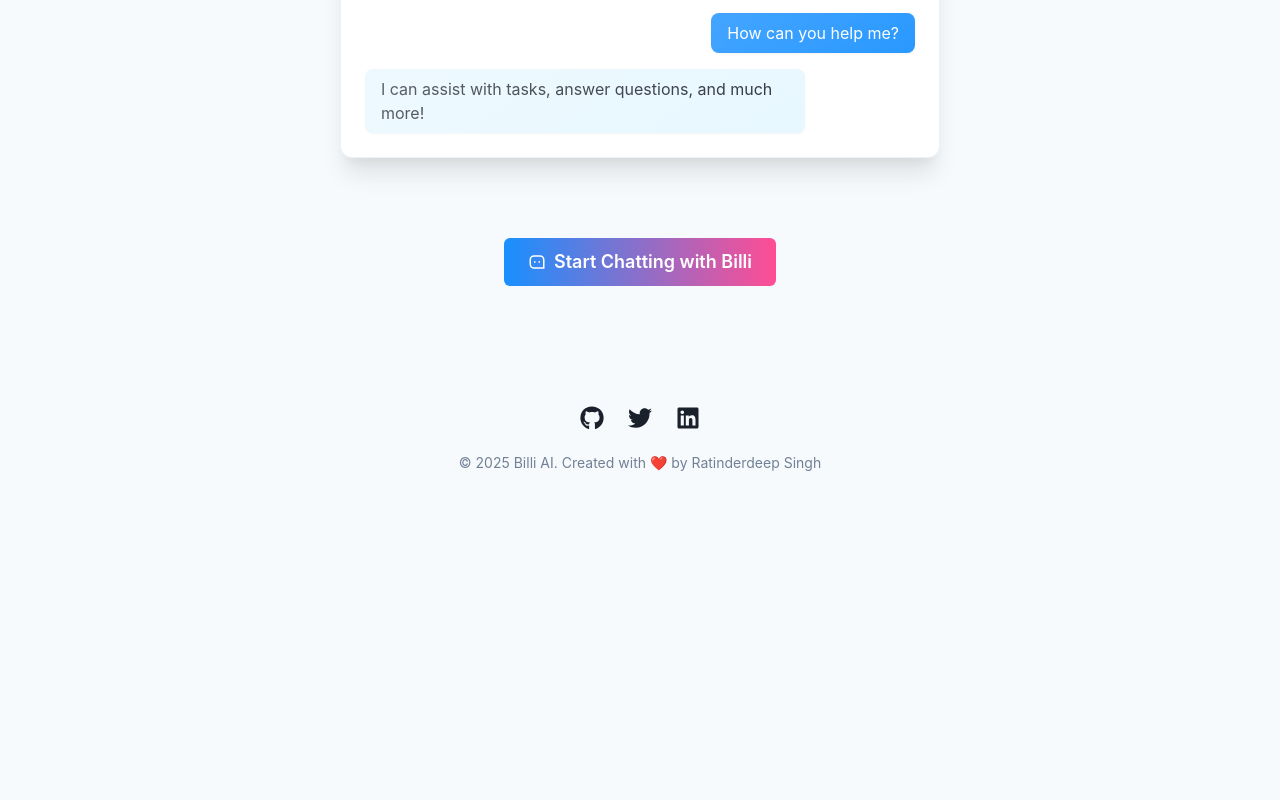
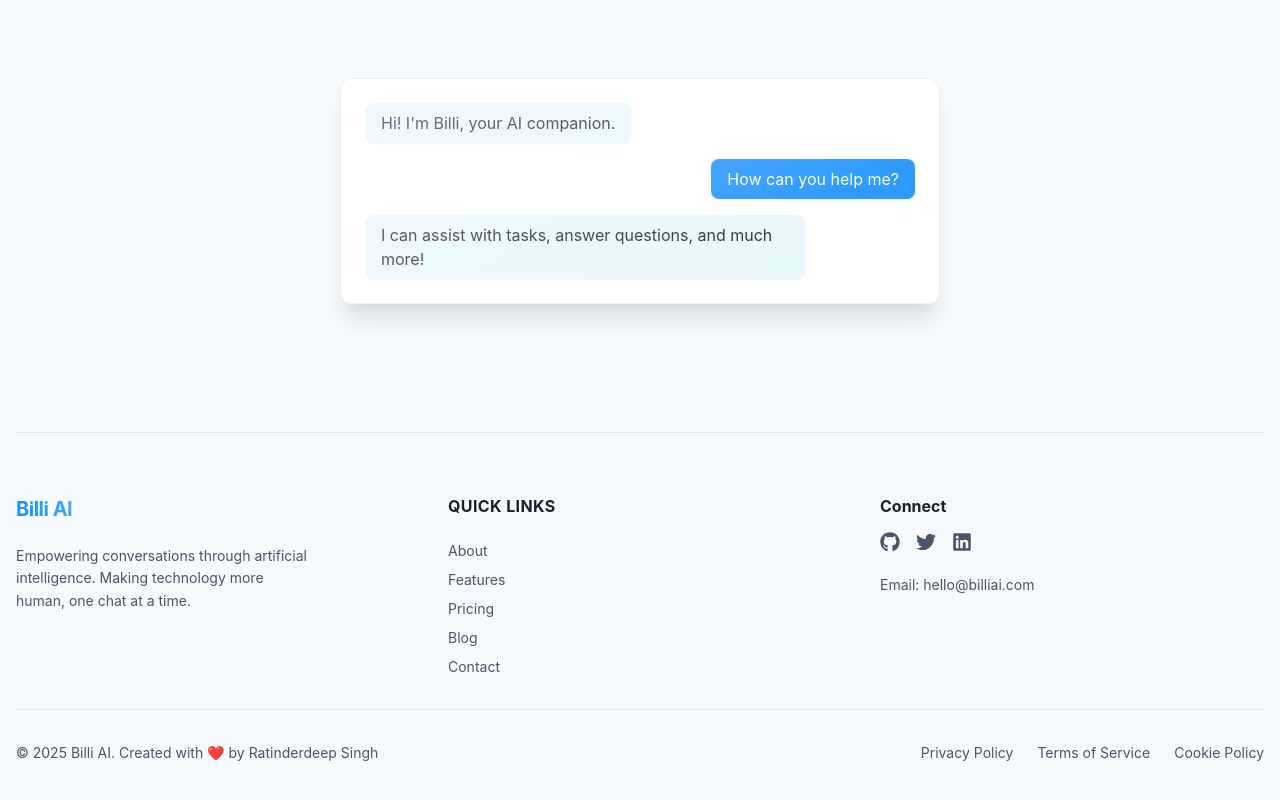
Before and after one commit to iamratinder/BilliAI, a React (Vite) app in the folder ai-chat-hub/: page / in a window 1280 px wide. Shown: the part 862-1662 px from the top of the page. Before the commit the page ends 1375 px from the top, so only its background shows below. Built offline with nearby package versions, Linux system fonts and the light colour scheme; no server answers.

Commit message:
Add Billi logo and enhance landing page with call to action and footer details

```diff
--- a/ai-chat-hub/index.html
+++ b/ai-chat-hub/index.html
@@ -4,9 +4,10 @@
     <meta charset="UTF-8" />
     <meta name="viewport" content="width=device-width, initial-scale=1.0" />
     <title>Billi AI</title>
-    <link rel="apple-touch-icon" sizes="180x180" href="/icons/apple-touch-icon.png">
+    <!-- <link rel="apple-touch-icon" sizes="180x180" href="/icons/apple-touch-icon.png">
     <link rel="icon" type="image/png" sizes="32x32" href="/icons/favicon-32x32.png">
-    <link rel="icon" type="image/png" sizes="16x16" href="/icons/favicon-16x16.png">
+    <link rel="icon" type="image/png" sizes="16x16" href="/icons/favicon-16x16.png"> -->
+    <link rel="icon" type="image/png" sizes="16x16" href="/Billi_logo.png">
     <link rel="manifest" href="/icons/site.webmanifest">
     <meta name="description" content="AI/ML powered Conversation platform by Ratinderdeep Singh" />
     <meta name="keywords" content="AI, ML, Smart Conversation, Ratinderdeep Singh" />
--- a/ai-chat-hub/src/pages/About.jsx
+++ b/ai-chat-hub/src/pages/About.jsx
@@ -105,6 +105,9 @@ const About = () => {
             <Text fontSize="lg" mb={6} color={textColor}>
               "Building Billi has been a journey of combining cutting-edge AI technology
               with human-centered design to create something truly meaningful."
+            </Text>
+            <Text fontSize='larger' mb={6} color={textColor}>
+              It's just the beggining - there’s much more to come.
             </Text>
           </MotionBox>
 
--- a/ai-chat-hub/src/pages/ChatInterface.jsx
+++ b/ai-chat-hub/src/pages/ChatInterface.jsx
@@ -20,6 +20,7 @@ import {
   Spinner,
   Textarea,
   useToast,
+  Image,
 } from '@chakra-ui/react';
 import { motion } from 'framer-motion';
 import { ChevronLeftIcon, HamburgerIcon, SunIcon, MoonIcon } from '@chakra-ui/icons';
@@ -29,6 +30,7 @@ import { chatAPI } from '../services/api';
 import ReactMarkdown from 'react-markdown';
 import { Prism as SyntaxHighlighter } from 'react-syntax-highlighter';
 import { oneDark } from 'react-syntax-highlighter/dist/esm/styles/prism';
+import logo from '/Billi_logo_light.png';
 
 const MotionBox = motion(Box);
 
@@ -87,7 +89,7 @@ const BilliLogo = ({ navigate }) => (
     as="button"
     fontSize="2xl"
     fontWeight="900"
-    bgGradient="linear(to-r, blue.400, teal.400)"
+    bgGradient="linear(to-r, billi.400, teal.400)"
     bgClip="text"
     onClick={() => navigate('/')}
     _hover={{
@@ -219,6 +221,158 @@ const RATE_LIMIT_MS = 2000; // 2 seconds between messages
 const MAX_MESSAGES_PER_MINUTE = 20;
 const MAX_MESSAGES_PER_DAY = 900;
 const MESSAGE_HISTORY_WINDOW = 60000; // 1 minute in milliseconds
+
+const WelcomeMessage = () => {
+  const textColor = useColorModeValue('gray.600', 'gray.300');
+  const bgGradient = useColorModeValue(
+    'linear(to-t, blue.500, blue.400, teal.200)',
+    // 'linear(to-r, blue.400, teal.400)',
+    'linear(to-r, blue.200, teal.200)'
+  );
+
+  const features = [
+    { icon: '📝', title: 'AI Assistant', desc: 'Intelligent conversations' },
+    { icon: '⚡', title: 'Real-time', desc: 'Instant responses' },
+    { icon: '🎯', title: 'Precise', desc: 'Accurate solutions' },
+    { icon: '🔐', title: 'Secure', desc: 'Private chats' }
+  ];
+
+  return (
+    <VStack
+      spacing={8}
+      justify="center"
+      align="center"
+      height="100%"
+      as={motion.div}
+      initial={{ opacity: 0 }}
+      animate={{ opacity: 1 }}
+      transition={{ duration: 1 }}
+    >
+      <motion.div
+        initial={{ scale: 0.5, y: 50 }}
+        animate={{ scale: 1, y: 0 }}
+        transition={{
+          type: "spring",
+          stiffness: 260,
+          damping: 20
+        }}
+      >
+        <Box
+          p={2}
+          borderRadius="full"
+          borderWidth={10}
+          borderColor={useColorModeValue('billi.500', 'blue.400')} // Changed dark theme color
+          bgGradient={useColorModeValue('billi.500', 'billi.400')}
+          position="relative"
+          _after={{
+            content: '""',
+            position: 'absolute',
+            top: -2,
+            left: -2,
+            right: -2,
+            bottom: -2,
+            filter: 'blur(15px)',
+            opacity: 0.3,
+            borderRadius: 'full',
+            zIndex: -1
+          }}
+        >
+          <Image
+            src={logo}
+            alt="Billi Logo"
+            boxSize="80px"
+            objectFit="contain"
+            filter="brightness(0.95) contrast(1.1)"
+            transform="scale(1.2)"
+            opacity={0.9}
+            _hover={{
+              transform: "scale(1.3)",
+              opacity: 1
+            }}
+            transition="all 0.3s ease"
+          />
+        </Box>
+      </motion.div>
+
+      <VStack spacing={1}>
+        <Text
+          fontSize={{ base: "3xl", md: "4xl" }}
+          fontWeight="bold"
+          bgGradient={bgGradient}
+          bgClip="text"
+          textAlign="center"
+        >
+          Welcome to BilliAI
+        </Text>
+        <Text
+          color={textColor}
+          textAlign="center"
+          maxW="md"
+          fontSize="lg"
+        >
+          Your intelligent conversation partner
+        </Text>
+      </VStack>
+
+      <motion.div
+        initial={{ opacity: 0, y: 20 }}
+        animate={{ opacity: 1, y: 0 }}
+        transition={{ delay: 0.3, duration: 0.5 }}
+      >
+        <HStack
+          spacing={{ base: 4, md: 6 }}
+          flexWrap="wrap"
+          justify="center"
+          maxW="2xl"
+          py={4}
+        >
+          {features.map((feature, index) => (
+            <motion.div
+              key={feature.title}
+              initial={{ opacity: 0, y: 20 }}
+              animate={{ opacity: 1, y: 0 }}
+              transition={{ delay: 0.4 + index * 0.1 }}
+              whileHover={{ scale: 1.05 }}
+            >
+              <VStack
+                p={4}
+                bg={useColorModeValue('white', 'gray.700')}
+                borderRadius="xl"
+                shadow="lg"
+                minW="120px"
+                spacing={2}
+                cursor="pointer"
+                _hover={{
+                  shadow: 'xl',
+                  transform: 'translateY(-2px)'
+                }}
+                transition="all 0.2s"
+              >
+                <Text fontSize="2xl">{feature.icon}</Text>
+                <Text fontWeight="bold" fontSize="sm">{feature.title}</Text>
+                <Text fontSize="xs" color={textColor} textAlign="center">
+                  {feature.desc}
+                </Text>
+              </VStack>
+            </motion.div>
+          ))}
+        </HStack>
+      </motion.div>
+
+      <Text
+        color={textColor}
+        fontSize="sm"
+        opacity={0.8}
+        as={motion.p}
+        initial={{ opacity: 0 }}
+        animate={{ opacity: 0.8 }}
+        transition={{ delay: 0.8 }}
+      >
+        Type a message below to get started
+      </Text>
+    </VStack>
+  );
+};
 
 const ChatInterface = () => {
   const [messages, setMessages] = useState([]);
@@ -448,6 +602,10 @@ const ChatInterface = () => {
             position="relative"
           >
             <VStack flex={1} overflow="auto" spacing={4} align="stretch">
+              {messages.length === 0 ? (
+                <WelcomeMessage />
+              ) : (
+                <>
                   {messages.map((message, index) => (
                     <MotionBox
                       key={index}
@@ -494,6 +652,8 @@ const ChatInterface = () => {
                       </HStack>
                     </MotionBox>
                   ))}
+                </>
+              )}
               {isLoading && (
                 <MotionBox
                   initial={{ opacity: 0, y: 20 }}
--- a/ai-chat-hub/src/pages/LandingPage.jsx
+++ b/ai-chat-hub/src/pages/LandingPage.jsx
@@ -18,6 +18,7 @@ import {
   Image,
   useColorMode,
   IconButton,
+  Input,
 } from '@chakra-ui/react';
 import { motion, AnimatePresence } from 'framer-motion';
 import { useNavigate } from 'react-router-dom';
@@ -220,6 +221,8 @@ const LandingPage = () => {
               bgClip="text"
               letterSpacing="tight"
               mb={6}
+              pb={2}
+              lineHeight="1.2"
             >
               Meet Billi — Your Everyday AI Companion
             </Heading>
@@ -228,6 +231,28 @@ const LandingPage = () => {
               Powered by advanced AI to make your life simpler and more productive.
             </Text>
           </MotionBox>
+
+          {/* Call to Action */}
+          <VStack spacing={4}>
+            <MotionBox
+              whileHover={{ scale: 1.05 }}
+              whileTap={{ scale: 0.95 }}
+            >
+              <Button
+                size="lg"
+                colorScheme="blue"
+                bgGradient="linear(to-r, billi.500, accent.500)"
+                color="white"
+                leftIcon={<RiMessage3Line />}
+                onClick={() => navigate('/chat')}
+                _hover={{
+                  bgGradient: "linear(to-r, billi.600, accent.600)",
+                }}
+              >
+                Start Chatting with Billi
+              </Button>
+            </MotionBox>
+          </VStack>
 
           {/* Features Section */}
           <Grid
@@ -253,6 +278,9 @@ const LandingPage = () => {
             ))}
           </Grid>
 
+
+
+
           {/* Chat Preview Section */}
           <MotionBox
             initial={{ opacity: 0, y: 40 }}
@@ -265,47 +293,152 @@ const LandingPage = () => {
             <ChatPreview />
           </MotionBox>
 
-          {/* Call to Action */}
-          <VStack spacing={4}>
-            <MotionBox
-              whileHover={{ scale: 1.05 }}
-              whileTap={{ scale: 0.95 }}
-            >
-              <Button
-                size="lg"
-                colorScheme="blue"
-                bgGradient="linear(to-r, billi.500, accent.500)"
-                color="white"
-                leftIcon={<RiMessage3Line />}
-                onClick={() => navigate('/chat')}
-                _hover={{
-                  bgGradient: "linear(to-r, billi.600, accent.600)",
-                }}
-              >
-                Start Chatting with Billi
-              </Button>
-            </MotionBox>
-          </VStack>
+
 
 
           {/* Footer */}
-          <Box as="footer" w="full" py={10}>
-            <VStack spacing={4}>
-              <HStack spacing={6}>
-                <Link href="https://github.com/iamratinder" isExternal>
-                  <Icon as={FaGithub} w={6} h={6} />
-                </Link>
-                <Link href="https://twitter.com/Ratinder_999" isExternal>
-                  <Icon as={FaTwitter} w={6} h={6} />
-                </Link>
-                <Link href="https://linkedin.com/in/ratinderdeepsingh" isExternal>
-                  <Icon as={FaLinkedin} w={6} h={6} />
-                </Link>
-              </HStack>
-              <Text fontSize="sm" color="gray.500">
-                © 2025 Billi AI. Created with ❤️ by Ratinderdeep Singh
-              </Text>
-            </VStack>
+          <Box
+            as="footer"
+            w="full"
+            py={16}
+            borderTop="1px"
+            borderColor={useColorModeValue('gray.200', 'gray.700')}
+            bg="transparent"
+            position="relative"
+            mt={12}
+          >
+            <Container
+              maxW="100vw"
+              px={0}
+              mx={0}
+            >
+              <Grid
+                templateColumns={{
+                  base: '1fr',
+                  md: 'repeat(2, 1fr)',
+                  lg: 'repeat(3, 1fr)',
+                }}
+                gap={12}
+              >
+                {/* Company Info */}
+                <VStack align="start" spacing={6}>
+                  <MotionBox
+                    whileHover={{ scale: 1.02 }}
+                    transition={{ duration: 0.2 }}
+                  >
+                    <Heading
+                      size="md"
+                      bgGradient="linear(to-r, billi.500, billi.400)"
+                      bgClip="text"
+                      letterSpacing="tight"
+                    >
+                      Billi AI
+                    </Heading>
+                  </MotionBox>
+                  <Text
+                    fontSize="sm"
+                    color={useColorModeValue('gray.600', 'gray.400')}
+                    lineHeight="tall"
+                    maxW="300px"
+                  >
+                    Empowering conversations through artificial intelligence. Making technology more human, one chat at a time.
+                  </Text>
+                </VStack>
+
+                {/* Quick Links */}
+                <VStack align="start" spacing={6}>
+                  <Heading
+                    size="sm"
+                    textTransform="uppercase"
+                    letterSpacing="wide"
+                  >
+                    Quick Links
+                  </Heading>
+                  <VStack align="start" spacing={2}>
+                    {[
+                      { name: 'About', href: '/about' },
+                      { name: 'Features', href: '#features' },
+                      { name: 'Pricing', href: '#pricing' },
+                      { name: 'Blog', href: '#blog' },
+                      { name: 'Contact', href: '#contact' }
+                    ].map((link) => (
+                      <Link
+                        key={link.name}
+                        href={link.href}
+                        fontSize="sm"
+                        color={useColorModeValue('gray.600', 'gray.400')}
+                        _hover={{
+                          color: 'billi.500',
+                          transform: 'translateX(4px)',
+                        }}
+                        transition="all 0.3s ease"
+                      >
+                        {link.name}
+                      </Link>
+                    ))}
+                  </VStack>
+                </VStack>
+
+                {/* Contact */}
+                <VStack align="start" spacing={4}>
+                  <Heading size="sm">Connect</Heading>
+                  <HStack spacing={4}>
+                    {[
+                      { icon: FaGithub, href: 'https://github.com/iamratinder' },
+                      { icon: FaTwitter, href: 'https://twitter.com/Ratinder_999' },
+                      { icon: FaLinkedin, href: 'https://linkedin.com/in/ratinderdeepsingh' },
+                    ].map((social, index) => (
+                      <MotionBox
+                        key={index}
+                        whileHover={{ scale: 1.2, rotate: 5 }}
+                        whileTap={{ scale: 0.9 }}
+                      >
+                        <Link href={social.href} isExternal>
+                          <Icon
+                            as={social.icon}
+                            w={5}
+                            h={5}
+                            color={useColorModeValue('gray.600', 'gray.400')}
+                            _hover={{ color: 'billi.500' }}
+                            transition="all 0.3s ease"
+                          />
+                        </Link>
+                      </MotionBox>
+                    ))}
+                  </HStack>
+                  <Text fontSize="sm" color={useColorModeValue('gray.600', 'gray.400')}>
+                    Email: hello@billiai.com
+                  </Text>
+                </VStack>
+              </Grid>
+
+              {/* Bottom Bar */}
+              <MotionBox
+                borderTop="1px"
+                borderColor={useColorModeValue('gray.200', 'gray.700')}
+                mt={8}
+                pt={8}
+                initial={{ opacity: 0 }}
+                animate={{ opacity: 1 }}
+                transition={{ delay: 0.5 }}
+              >
+                <Flex
+                  direction={{ base: 'column', md: 'row' }}
+                  justify="space-between"
+                  align="center"
+                  gap={4}
+                >
+                  <Text fontSize="sm" color={useColorModeValue('gray.600', 'gray.400')}>
+                    © 2025 Billi AI. Created with ❤️ by Ratinderdeep Singh
+                  </Text>
+                  <HStack spacing={6} fontSize="sm" color={useColorModeValue('gray.600', 'gray.400')}>
+                    <Link href="#" _hover={{ color: 'billi.500' }}>Privacy Policy</Link>
+                    <Link href="#" _hover={{ color: 'billi.500' }}>Terms of Service</Link>
+                    <Link href="#" _hover={{ color: 'billi.500' }}>Cookie Policy</Link>
+                  </HStack>
+                </Flex>
+              </MotionBox>
+            </Container>
           </Box>
         </VStack>
       </Container>
```
Also changed, not shown: ai-chat-hub/public/Billi_logo.png (added), ai-chat-hub/public/Billi_logo_light.png (added). Lines whose indentation alone changed are shown as unchanged.
